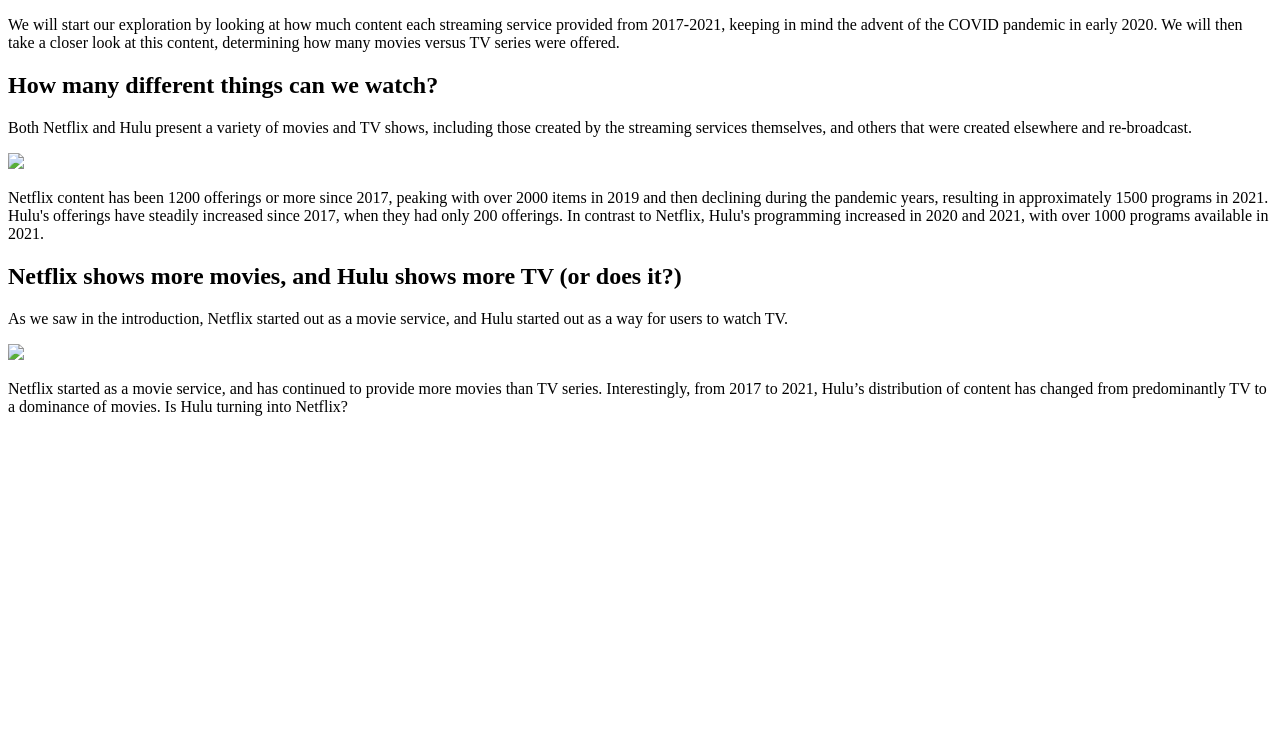
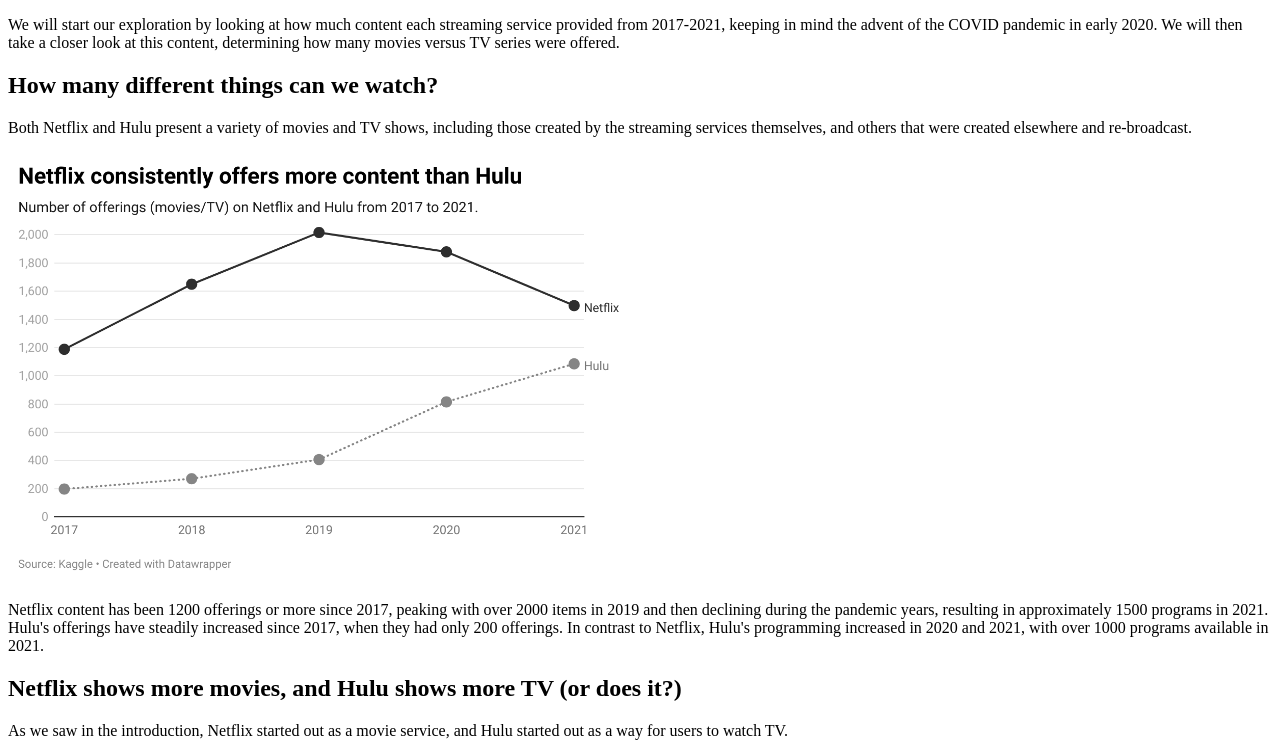
Before and after one commit to Taylor-Feng/data100_hw4b, a plain HTML site: page numbers.html in a window 1280 px wide. Shown: the top 753 px of the page. Drawn offline with Linux system fonts and the light colour scheme.

Commit message:
Update numbers.html

```diff
--- a/numbers.html
+++ b/numbers.html
@@ -23,7 +23,7 @@
                 including those created by the streaming services themselves,
                 and others that were created elsewhere and re-broadcast.
             </p>
-            <img src="img/content_amount.png" width="50%">
+            <img src="content_amount.png" width="50%">
             <p>Netflix content has been 1200 offerings or more since 2017, peaking with
                 over 2000 items in 2019 and then declining during the pandemic years,
                 resulting in approximately 1500 programs in 2021. Hulu's offerings have
@@ -35,7 +35,7 @@
             <p>As we saw in the introduction, Netflix started out as a movie service,
                 and Hulu started out as a way for users to watch TV.
             </p>
-            <img src="img/movies_vs_tv.png" width="50%">
+            <img src="movies_vs_tv.png" width="50%">
             <p>Netflix started as a movie service, and has continued to provide more movies
                 than TV series. Interestingly, from 2017 to 2021, Hulu’s distribution of content
                 has changed from predominantly TV to a dominance of movies. Is Hulu turning into Netflix?
```
